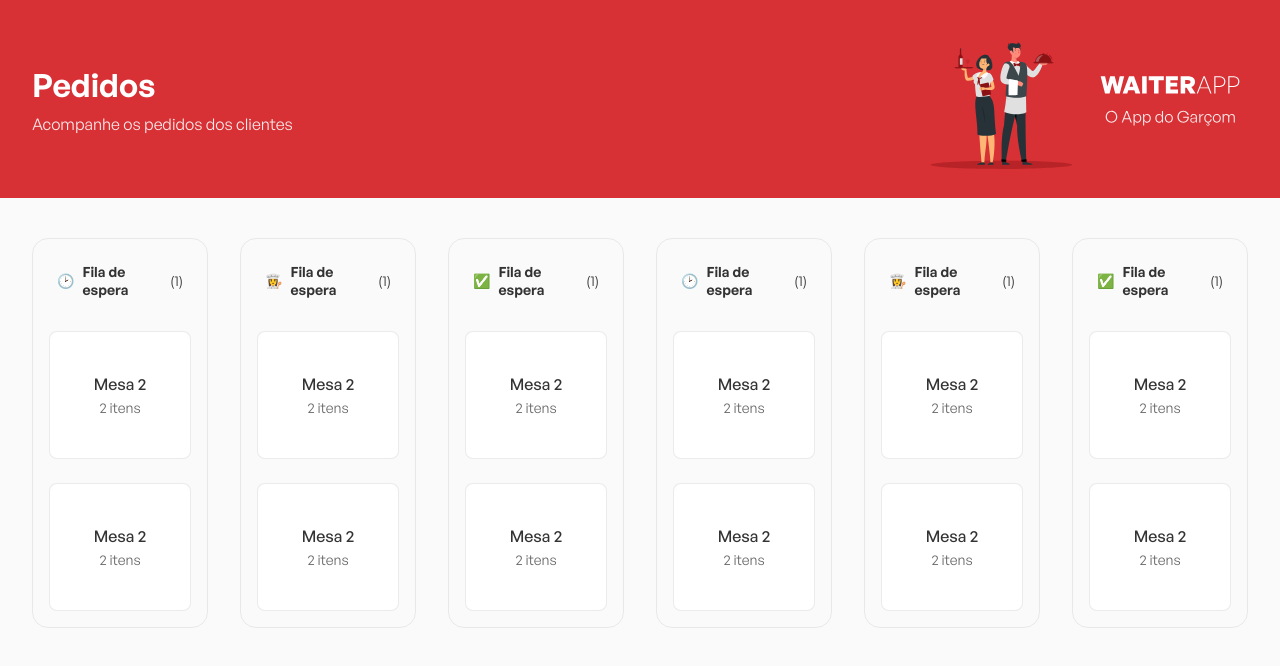
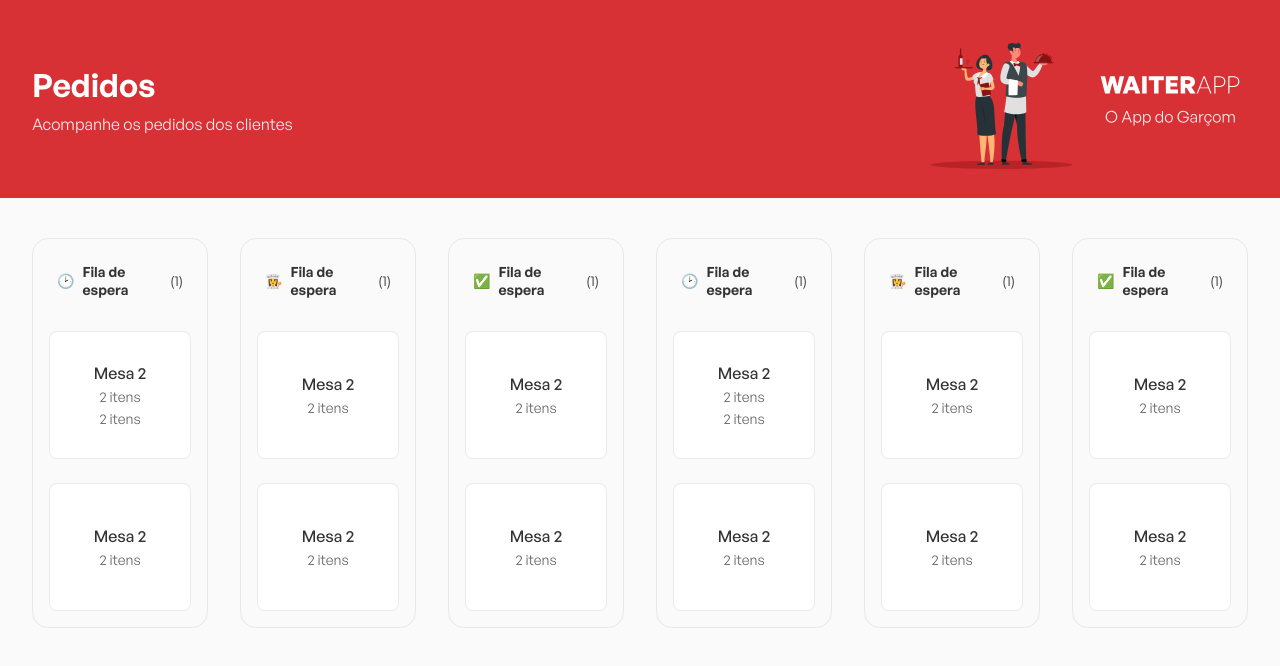
Before and after one commit to pedroGermano/waiterapp, a React (Vite) app in the folder fe/: page / in a window 1280 px wide. Shown: the top 666 px of the page. Built offline with nearby package versions, Linux system fonts and the light colour scheme.

Commit message:
test duplicate ok

```diff
--- a/fe/src/components/OrdersBoard/index.tsx
+++ b/fe/src/components/OrdersBoard/index.tsx
@@ -13,6 +13,7 @@ export function OrdersBoard(){
         <OrdersContainer>
           <button type='button'>
             <strong>Mesa 2</strong>
+            <span>2 itens</span>
             <span>2 itens</span>
           </button>
           <button type='button'>
```
